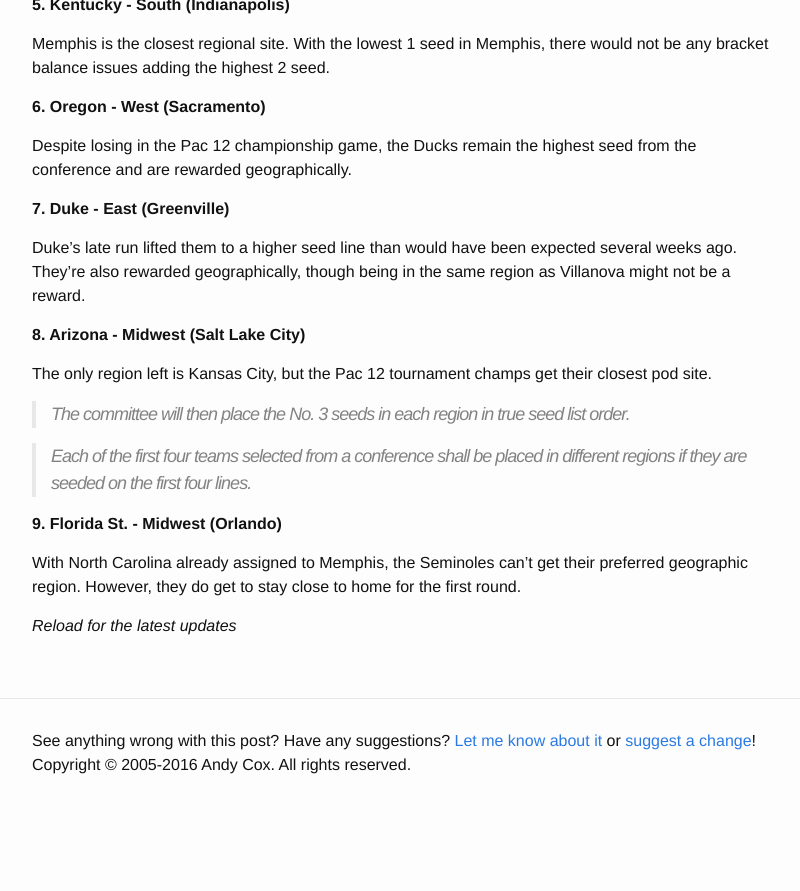
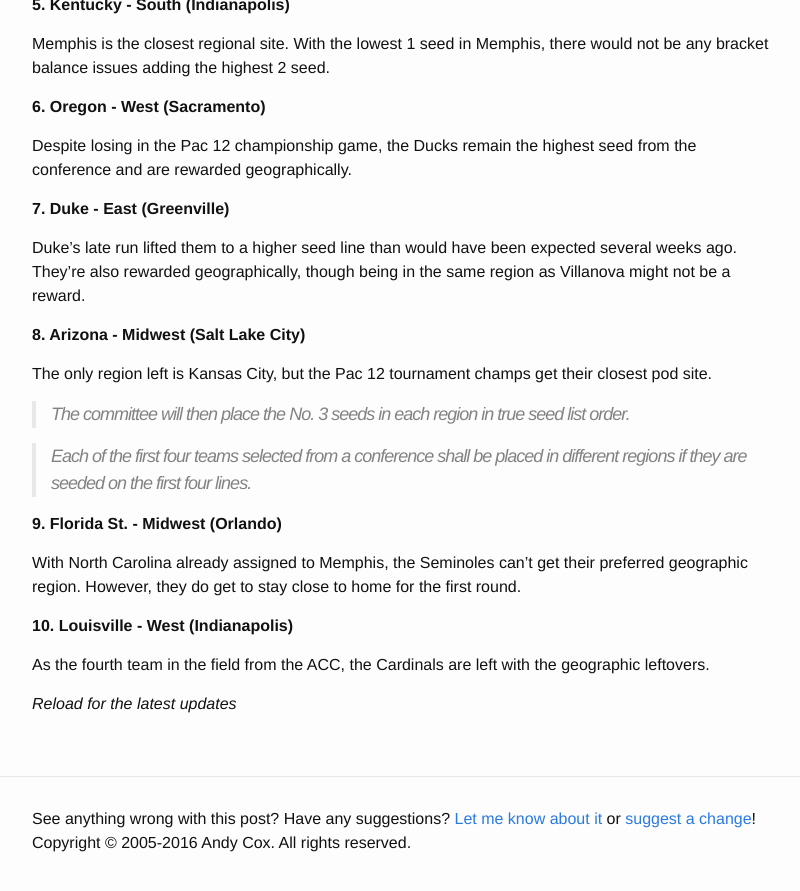
Before and after one commit to crashingthedance/blog.crashingthedance.com, a Jekyll site: the page built from _posts/2017-03-12-mocking_the_bracket_2017_edition.md, in a window 1280 px wide and 900 px high, scrolled down 2655 px. Shown: the top 891 px of the window, without its empty margins (238-1038 px from the left). Built offline with Jekyll 4.4.1, drawn with Linux system fonts in a browser that asks for light colours; before the commit the page ends 3477 px from its top, so only the background shows below that.

Commit message:
Mock bracket 2017 update

```diff
--- a/_posts/2017-03-12-mocking_the_bracket_2017_edition.md
+++ b/_posts/2017-03-12-mocking_the_bracket_2017_edition.md
@@ -170,5 +170,10 @@ With North Carolina already assigned to Memphis, the Seminoles can't get their
 preferred geographic region. However, they do get to stay close to home for the
 first round.
 
+**10. Louisville - West (Indianapolis)**
+
+As the fourth team in the field from the ACC, the Cardinals are left with
+the geographic leftovers.
+
 <a name='latest'></a>
 *Reload for the latest updates*
```
